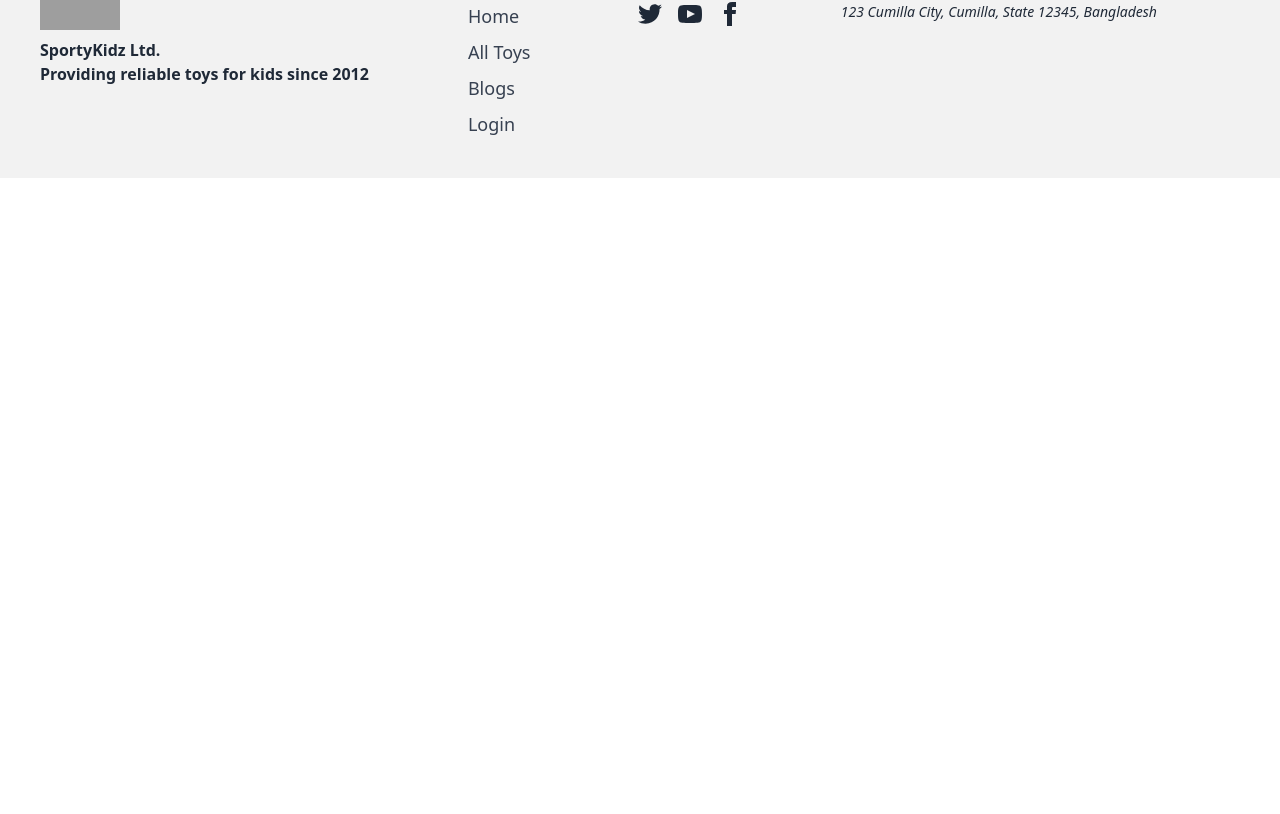
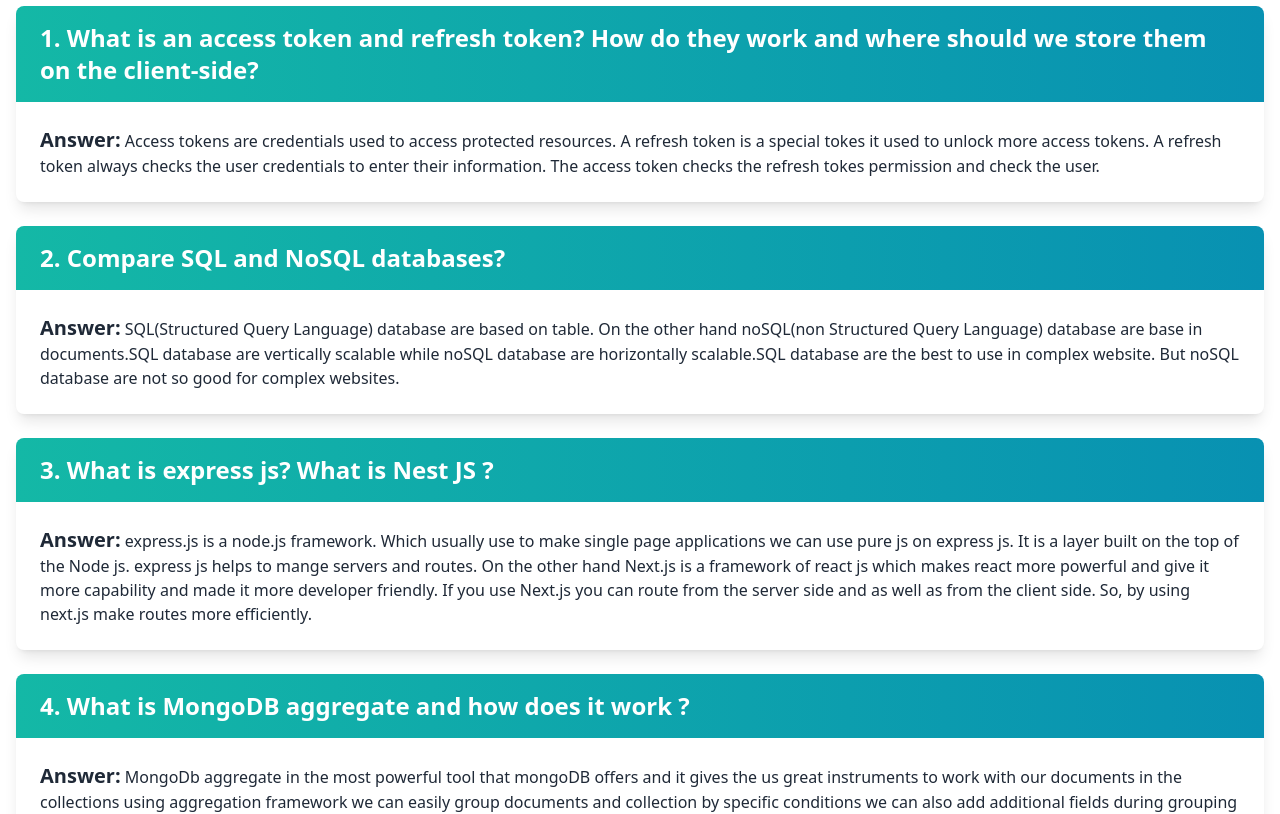
Before and after one commit to Shakil57375/toy-generator-client, a React (Vite) app: page /blogs in a window 1280 px wide. Shown: the part 274-1088 px from the top of the page. Before the commit the page ends 800 px from the top, so only its background shows below. Built offline with nearby package versions, Linux system fonts and the light colour scheme; no server answers; grey boxes are pictures that could not be loaded.

Commit message:
blog page added

```diff
--- a/src/Pages/Blogs/Blogs.jsx
+++ b/src/Pages/Blogs/Blogs.jsx
@@ -1,17 +1,70 @@
 import { useTitle } from "../../CustomHook/CustomHook";
-import AOS from 'aos';
-import 'aos/dist/aos.css';
+import AOS from "aos";
+import "aos/dist/aos.css";
 import { useEffect } from "react";
 const Blogs = () => {
-    useTitle("Blogs")
+  useTitle("Blogs");
   useEffect(() => {
     AOS.init({
-          duration:1200,
+      duration: 1200,
     });
   }, []);
   return (
-        <div data-aos='zoom-in'>
-           <p>Blogs are coming</p>
+    <div data-aos="zoom-in">
+      <div className="container mx-auto px-4 py-8">
+        <h1 className="text-4xl font-bold mb-8">Frequently Asked Questions</h1>
+
+        <div className="bg-white shadow-lg rounded-lg overflow-hidden mb-6">
+          <h2 className="text-2xl font-bold px-6 py-4 bg-gradient-to-r from-teal-500 to-cyan-600 text-white">
+            1. What is an access token and refresh token? How do they work and
+            where should we store them on the client-side?
+          </h2>
+          <div className="p-6">
+            <p className="text-gray-800">
+              <span className="font-bold text-xl">Answer:</span> Access tokens are credentials used to access protected resources.
+              A refresh token is a special tokes it used to unlock more access
+              tokens. A refresh token always checks the user credentials to
+              enter their information. The access token checks the refresh tokes
+              permission and check the user.
+            </p>
+          </div>
+        </div>
+
+        <div className="bg-white shadow-lg rounded-lg overflow-hidden mb-6">
+          <h2 className="text-2xl font-bold px-6 py-4 bg-gradient-to-r from-teal-500 to-cyan-600 text-white">
+            2. Compare SQL and NoSQL databases?
+          </h2>
+          <div className="p-6">
+            <p className="text-gray-800">
+              <span className="font-bold text-xl">Answer:</span> SQL(Structured Query Language) database are based on table. On
+              the other hand noSQL(non Structured Query Language) database are base in documents.SQL database are vertically scalable while noSQL database are horizontally scalable.SQL database are the best to use in complex website. But noSQL database are not so good for complex websites.
+            </p>
+          </div>
+        </div>
+        <div className="bg-white shadow-lg rounded-lg overflow-hidden mb-6">
+          <h2 className="text-2xl font-bold px-6 py-4 bg-gradient-to-r from-teal-500 to-cyan-600 text-white">
+            3. What is express js? What is Nest JS ?
+          </h2>
+          <div className="p-6">
+            <p className="text-gray-800">
+              <span className="font-bold text-xl">Answer:</span> express.js is a node.js framework. Which usually use to make single page applications we can use pure js on express js. It is a layer built on the top of the Node js. express js helps to mange servers and routes. On the other hand Next.js is a framework of react js which makes react more powerful and give it more capability and made it more developer friendly. If you use Next.js you can route from the server side and as well as from the client side. So, by using next.js make routes more efficiently.
+            </p>
+          </div>
+        </div>
+
+        <div className="bg-white shadow-lg rounded-lg overflow-hidden mb-6">
+          <h2 className="text-2xl font-bold px-6 py-4 bg-gradient-to-r from-teal-500 to-cyan-600 text-white">
+            4. What is MongoDB aggregate and how does it work ?
+          </h2>
+          <div className="p-6">
+            <p className="text-gray-800">
+              <span className="font-bold text-xl">Answer:</span> MongoDb aggregate in the most powerful tool that mongoDB offers and it gives the us great instruments to work with our documents in the collections using aggregation framework we can easily group documents and collection by specific conditions we can also add additional fields during grouping such as average fields during grouping such as average total minimum maximum and so on. We can protest documents in our collection in several stages one by one. aggregation results are very fast and you will get results pretty quickly.
+            </p>
+          </div>
+        </div>
+
+        {/* Add more question-answer pairs as needed */}
+      </div>
     </div>
   );
 };
```
Lines whose indentation alone changed are shown as unchanged.
